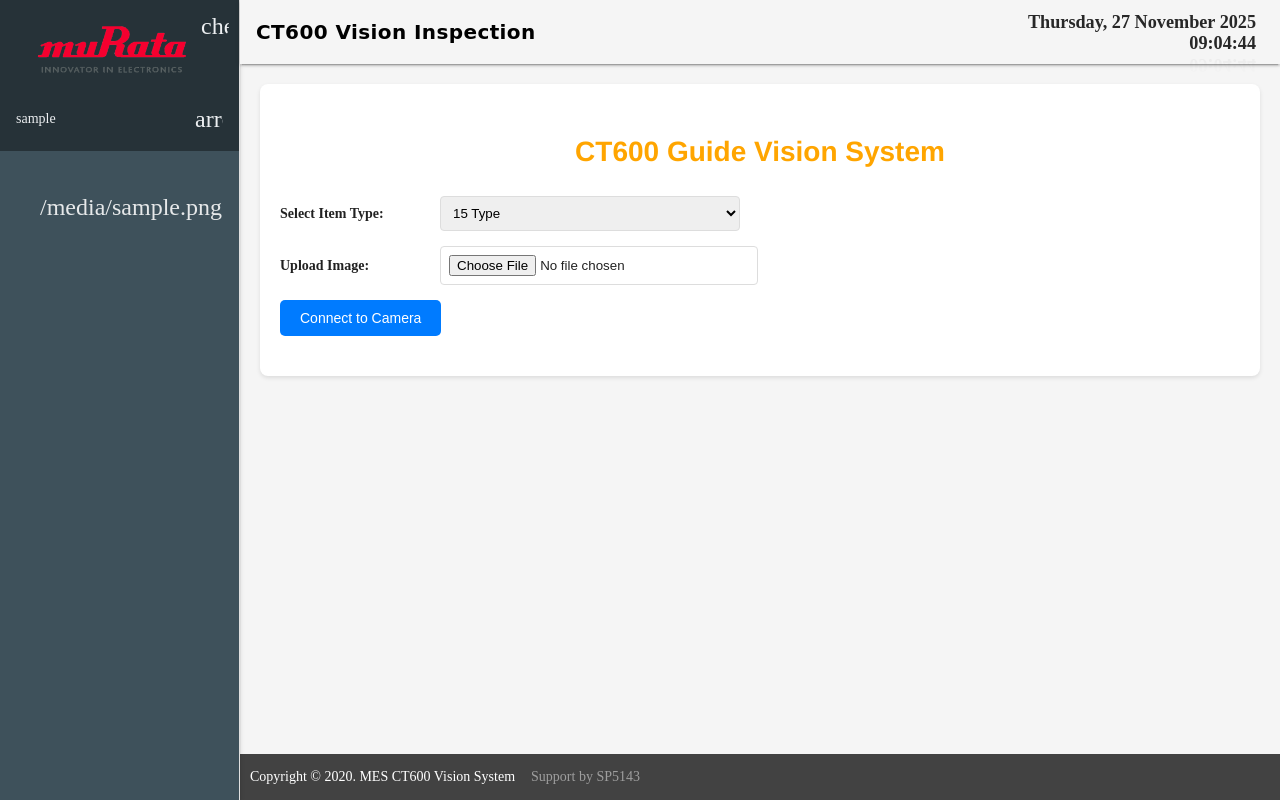
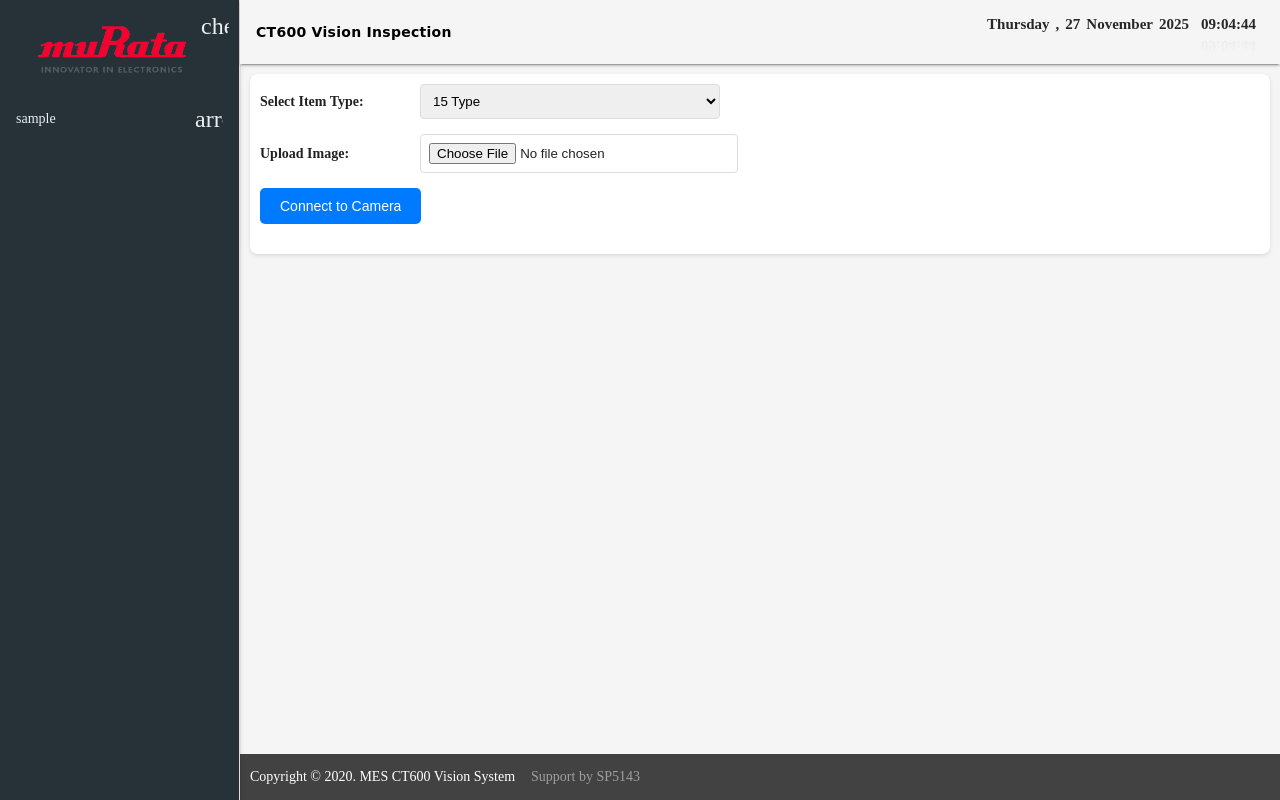
Before and after one commit to Perryongwq/yolo_guide, a Flask app: template frontend/templates/vision_inspection.html in a window 1280 px wide. Run offline with Flask 3, Linux system fonts and the light colour scheme; the template is opened without the code that fills it: most values are stand-ins (such as "Sample title", 1, 10 or a date in 2020); some libraries are stand-ins or nearby versions; some web fonts are replaced.

Commit message:
improve the UI/UX for vision inspection system

```diff
--- a/frontend/templates/vision_inspection.html
+++ b/frontend/templates/vision_inspection.html
@@ -35,9 +35,9 @@
 
     <style>
         .vision-container {
-            padding: 20px;
+            padding: 10px;
             background-color: #fff;
-            margin: 20px;
+            margin: 10px;
             border-radius: 8px;
             box-shadow: 0 2px 4px rgba(0,0,0,0.1);
         }
@@ -106,6 +106,18 @@
         .image-section h3 {
             color: #333;
             margin-bottom: 10px;
+        }
+
+        #image-crop-section {
+            width: min(100%, 920px);
+            max-width: 920px;
+            margin: 20px auto 0;
+        }
+
+        #image-crop-section img {
+            width: 100%;
+            max-height: 640px;
+            object-fit: contain;
         }
 
         #live-stream {
@@ -187,6 +199,41 @@
             gap: 5px;
             min-width: 220px;
         }
+        .demo-layout .mdl-layout__header-row {
+            align-items: center;
+        }
+        .timedisplay {
+            display: inline-flex;
+            gap: 12px;
+            align-items: center;
+            justify-content: center;
+            flex-wrap: nowrap;
+        }
+        .display-date {
+            display: inline-flex;
+            gap: 6px;
+            align-items: center;
+            white-space: nowrap;
+            font-size: calc(1rem + 1px);
+        }
+        .display-time {
+            font-size: calc(1rem + 1px);
+            white-space: nowrap;
+        }
+        .demo-layout .mdl-layout__header {
+            height: 56px;
+        }
+        .demo-layout .mdl-layout__header-row {
+            padding: 4px 8px;
+            height: 40px;
+            min-height: 48px;
+        }
+        .demo-layout .mdl-layout-title {
+            font-size: 1rem;
+        }
+        .demo-header .timedisplay {
+            font-size: 0.75rem;
+        }
     </style>
 
   </head>
@@ -233,19 +280,10 @@
             <i class="material-icons" id="toggleDrawerIcon">chevron_left</i>
           </button>
         </header>
-        <nav class="demo-navigation mdl-navigation mdl-color--blue-grey-800">
-          {% for x in sidemenu %}
-                <a class="mdl-navigation__link" href="{{ sidemenu[x]['url'] }}">
-                  <i class="material-icons" role="presentation">{{ sidemenu[x]['icon'] }}</i>{{ sidemenu[x]['title'] }}
-                </a>
-          {% endfor %}
-        </nav>
       </div>
 
       <main id="mainclass" class="mdl-layout__content mdl-color--grey-100">
         <div class="vision-container">
-          <h2 class="vision-title">CT600 Guide Vision System</h2>
-
           <!-- Form for Uploading Image -->
           <div class="form-section">
             <div class="form-group">
```
